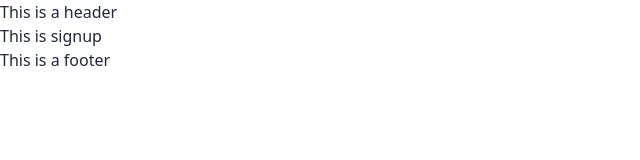
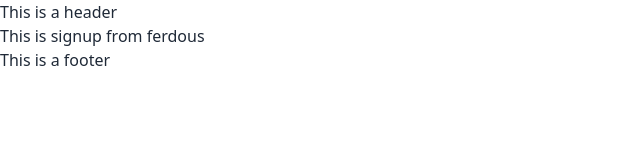
Before and after one commit to himibaba10/blood-donation-client, a React (Vite) app: page /signup in a window 1280 px wide. Shown: the top 160 px of the page, without its empty margins (0-640 px from the left). Built offline with nearby package versions, Linux system fonts and the light colour scheme.

Commit message:
Signup component updated

```diff
--- a/src/pages/Signup.jsx
+++ b/src/pages/Signup.jsx
@@ -1,5 +1,5 @@
 const Signup = () => {
-  return <div>This is signup</div>;
+  return <div>This is signup from ferdous</div>;
 };
 
 export default Signup;
```
